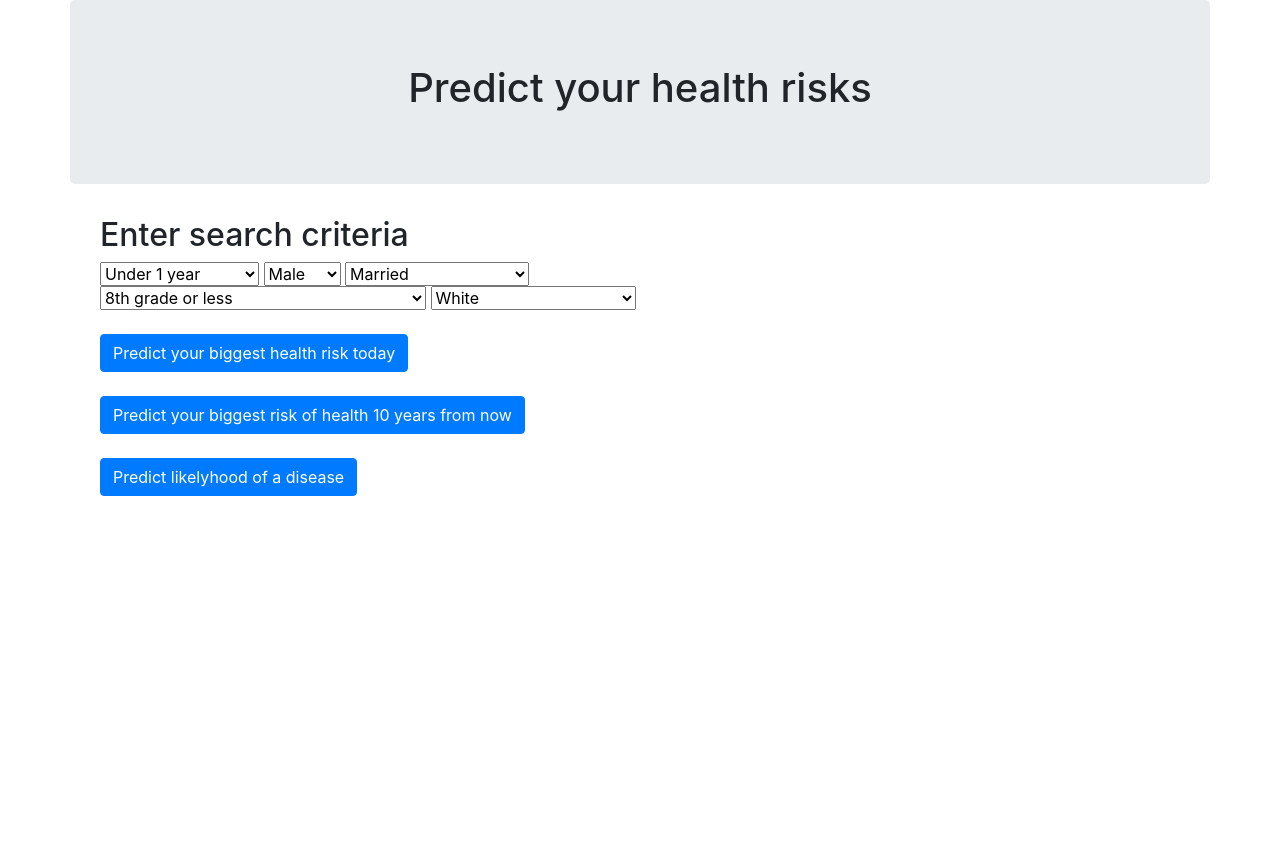
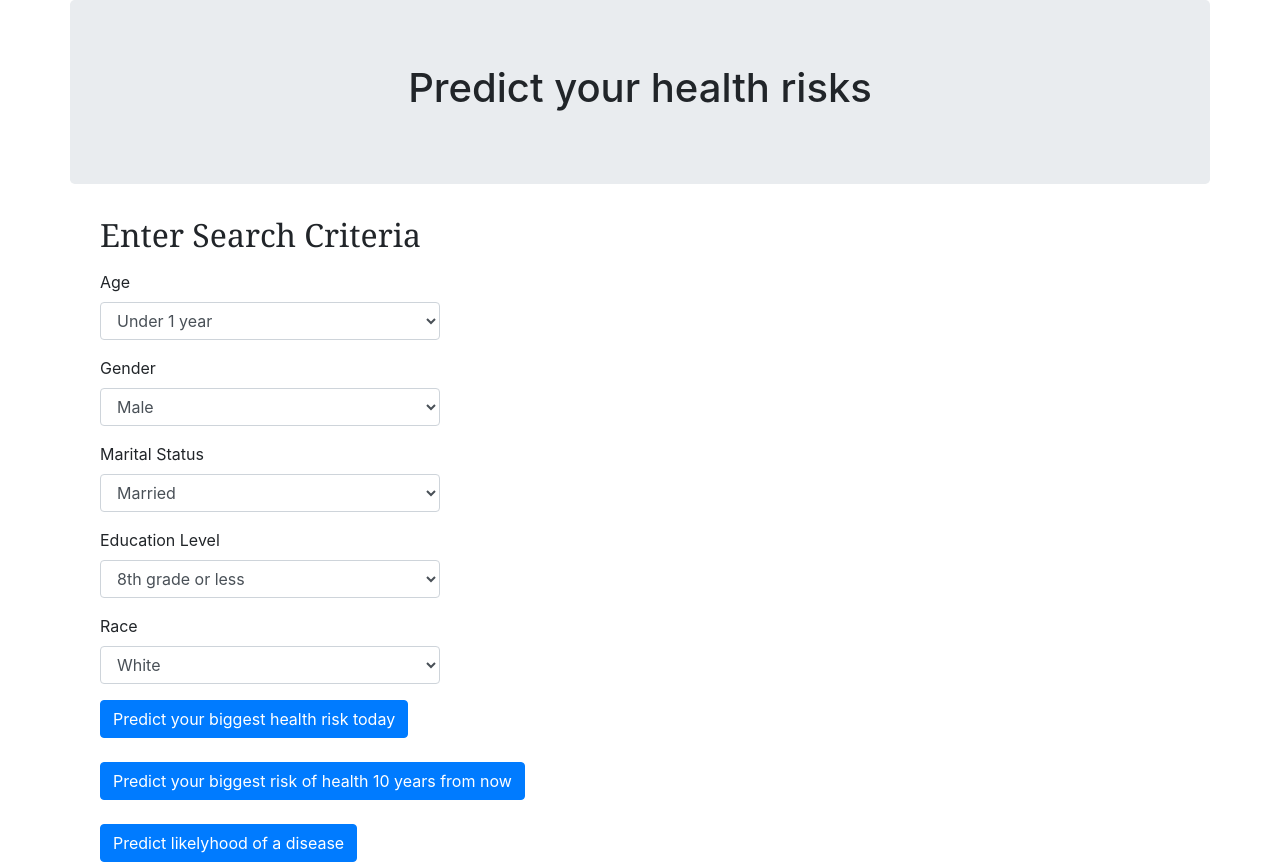
Before and after one commit to Rob-Ottogalli/Project-3-COD-Predictors, a Flask app: template templates/ml.html in a window 1280 px wide. Before the commit the page ends 496 px from the top, so only its background shows below. Run offline with Flask 2, Linux system fonts and the light colour scheme; the template is opened without the code that fills it, so the values that code supplies are empty; some libraries are stand-ins or nearby versions.

Commit message:
Cosmetic changes to dropdown

```diff
--- a/templates/ml.html
+++ b/templates/ml.html
@@ -22,9 +22,15 @@
             </div>
         </div>
 
-        <div class="col-md-offset-2 col-md-8">
-            <h2>Enter search criteria</h2>
-            <select id="age_dropdown">
+        <div class="col-md-4 col-md-offset-4">
+            <form>
+                <div class="form-group">
+                    <h2 style="font-family: Georgia, 'Times New Roman', Times, serif;">Enter Search Criteria</h2>
+                </div>
+
+                <div class="form-group">
+                    <label for="age_group"> Age </label>
+                    <select class="form-control" id="age_dropdown">
                         <option value="Under 1 year">Under 1 year</option>
                         <option value="1-4 years">1-4 years</option>
                         <option value="5-14">5-14</option>
@@ -37,20 +43,29 @@
                         <option value="75-84">75-84</option>
                         <option value="85 years and over">85 years and over</option>
                     </select>
+                </div>
 
-            <select id="gender_dropdown">
+                <div class="form-group">
+                    <label for="gender"> Gender </label>
+                    <select class="form-control" id="gender">
                         <option value="Male">Male</option>
                         <option value="Female">Female</option>
                     </select>
+                </div>
 
-            <select id="marital_dropdown">
+                <div class="form-group">
+                    <label for="marital_status"> Marital Status </label>
+                    <select class="form-control" id="marital_dropdown">
                         <option value="Married">Married</option>
                         <option value="Widowed">Widowed</option>
                         <option value="Divorced">Divorced</option>
                         <option value="Never married, single">Never married, single</option>
                     </select>
+                </div>
 
-            <select id="education_dropdown">
+                <div class="form-group">
+                    <label for="education_level"> Education Level </label>
+                    <select class="form-control" id="education_dropdown">
                         <option value="8th grade or less">8th grade or less</option>
                         <option value="9 - 12th grade, no diploma">9 - 12th grade, no diploma</option>
                         <option value="High school graduate or GED completed">High school graduate or GED completed</option>
@@ -60,21 +75,25 @@
                         <option value="Master's degree">Master's degree</option>
                         <option value="Doctorate or professional degree">Doctorate or professional degree</option>"
                     </select>
+                </div>
 
-            <select id="race_dropdown">
+                <div class="form-group">
+                    <label for="race"> Race </label>
+                    <select class="form-control" id="race">
                         <option value="White">White</option>
                         <option value="Black">Black</option>
                         <option value="Asian or Pacific Islander">Asian or Pacific Islander</option>
                         <option value="American Indian">American Indian</option>
                     </select>
-
-            <br><br>
+                </div>
 
                 <input id = "ml_button" type="submit" value="Predict your biggest health risk today" class="btn btn-primary"><br><br>
                 <input type="submit" value="Predict your biggest risk of health 10 years from now" class="btn btn-primary"><br><br>
                 <input type="submit" value="Predict likelyhood of a disease" class="btn btn-primary">
+            </form >
+        </div>
 
-        </div>
+
     </div>
 
     <script src="https://cdnjs.cloudflare.com/ajax/libs/d3/4.11.0/d3.js"></script>
```
Also changed, not shown: templates/index.html (+9 -10 lines). Lines whose indentation alone changed are shown as unchanged.
